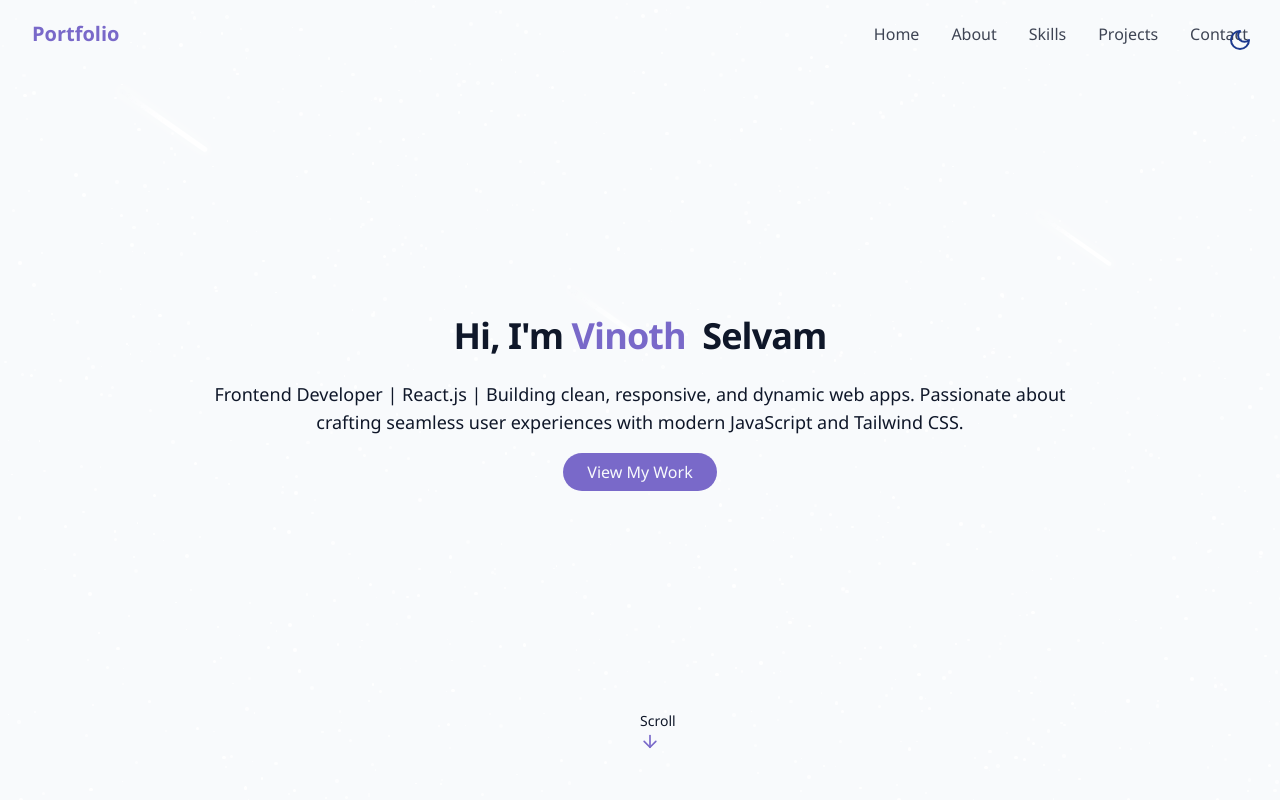
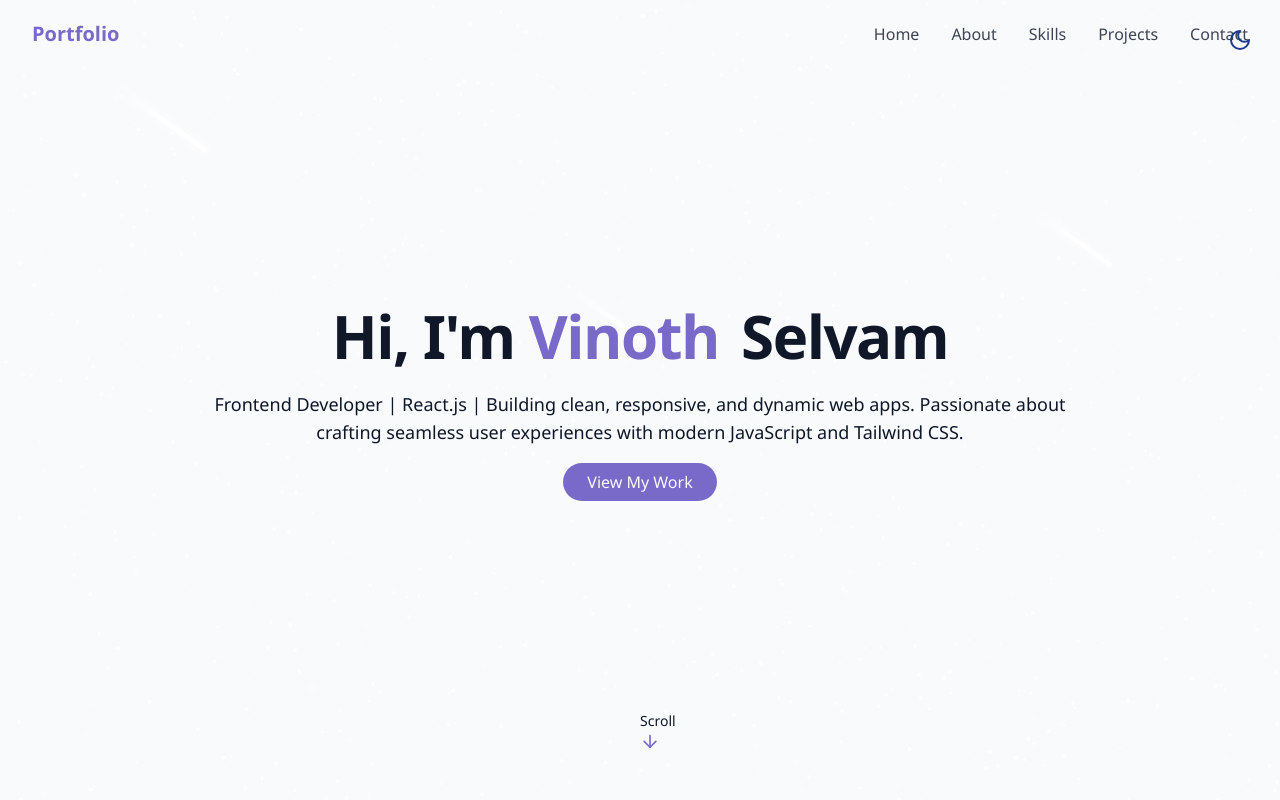
Before and after one commit to VinothSelvam17/Portfolio, a React (Vite) app: page / in a window 1280 px wide. Shown: the top 800 px of the page. Built offline with nearby package versions, Linux system fonts and the light colour scheme.

Commit message:
Adjust heading size in HeroSection component

```diff
--- a/src/components/HeroSection.jsx
+++ b/src/components/HeroSection.jsx
@@ -6,7 +6,7 @@
      >
         <div className="container max--w-4xl mx-auto text-center z-10">
             <div className="space-y-6">
-              <h1 className="text-4xl md-text-6xl font-bold tracking-tight">
+              <h1 className="text-6xl md-text-6xl font-bold tracking-tight">
                     <span className="opacity-0 animate-fade-in">Hi, I'm  </span>
                     <span className="text-primary opacity-0 animate-fade-in">Vinoth</span>
                     <span className="text-gradient ml-2 opacity-0 animate-fade-in-delay-2">
```
